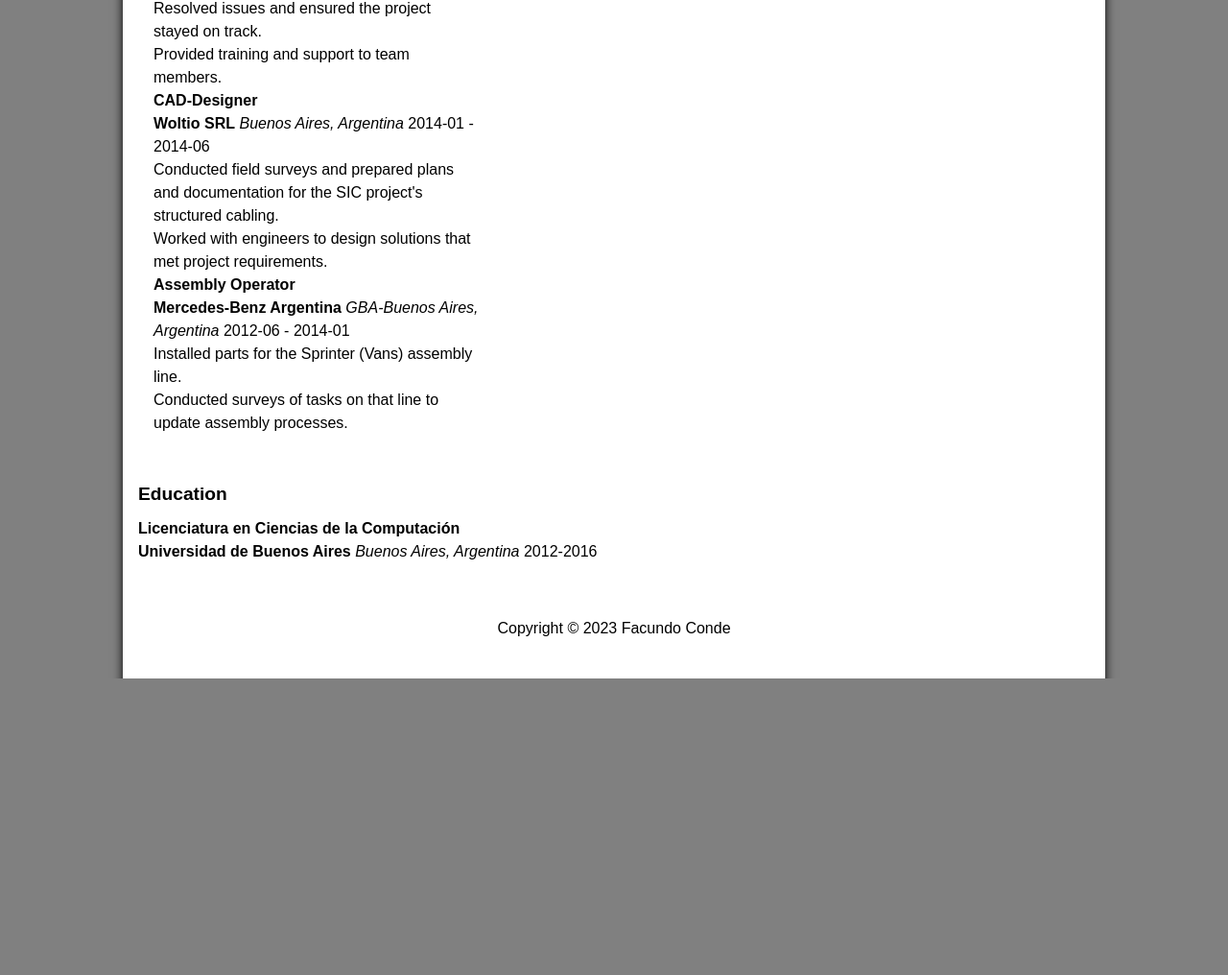
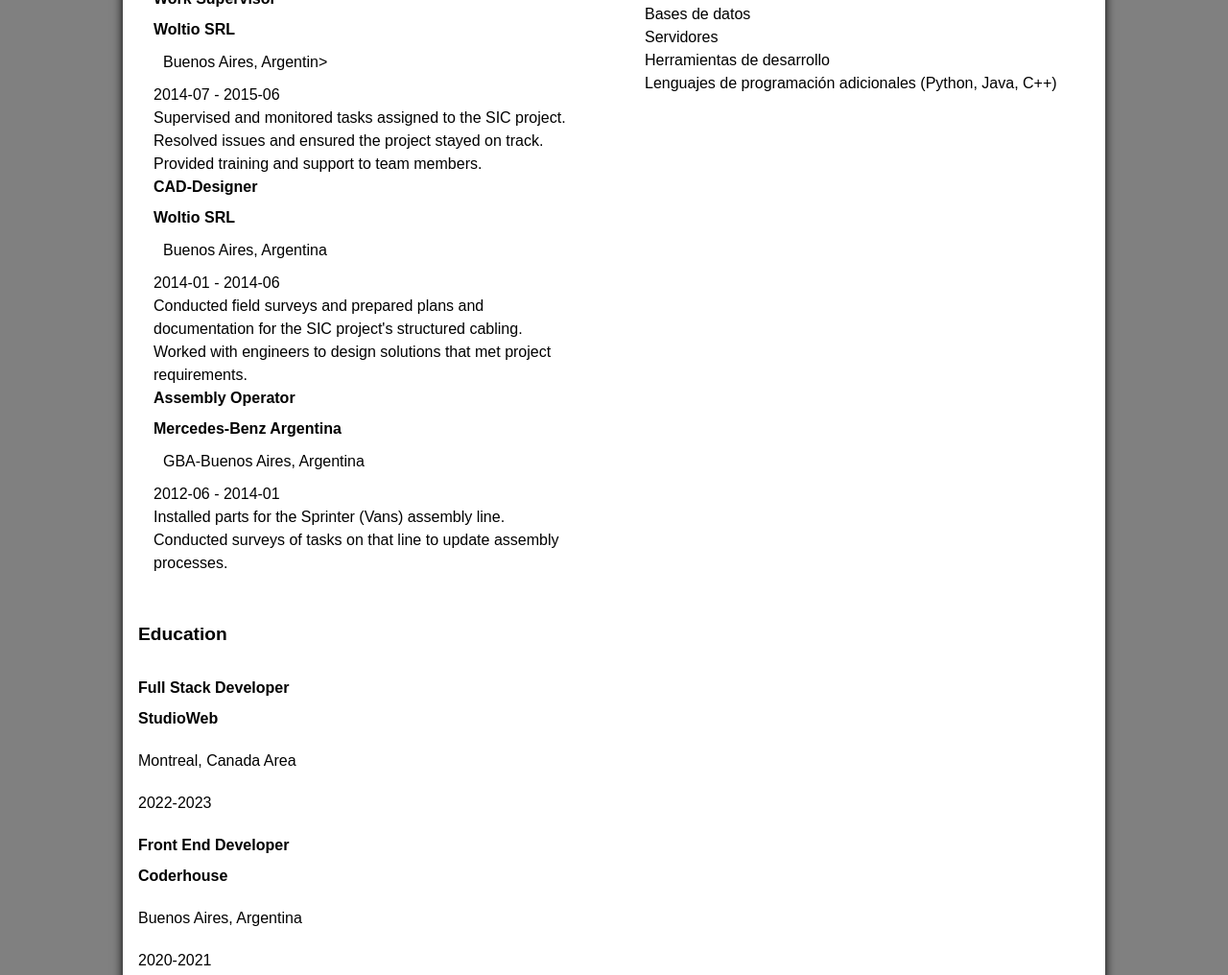
Before and after one commit to whatdfacu/CV, a plain HTML site: page index.html in a window 1280 px wide. Shown: the part 989-2005 px from the top of the page at 96% size. Before the commit the page ends 1696 px from the top, so only its background shows below. Drawn offline with Linux system fonts and the light colour scheme.

Commit message:
corrected general padding, added 25% witdh in grid columns, changed margin from language button

```diff
--- a/index.html
+++ b/index.html
@@ -57,7 +57,7 @@
           <li>
             <h4>Logistics and Materials Technician</h4>
             <strong>Alcatel-Lucent Enterprise</strong>
-            <em>Buenos Aires, Argentina</em>
+            <p>Buenos Aires, Argentina</p>
             <span>2017-10 - 2023-01</span>
             <ol>
               <li>
@@ -73,7 +73,7 @@
           <li>
             <h4>Project Manager</h4>
             <strong>Woltio SRL/Alcatel-Lucent Enterprise</strong>
-            <em>Buenos Aires, Argentina</em>
+            <p>Buenos Aires, Argentina</p>
             <span>2015-06 - 2017-09</span>
             <ol>
               <li>
@@ -93,7 +93,7 @@
           <li>
             <h4>Work Supervisor</h4>
             <strong>Woltio SRL</strong>
-            <em>Buenos Aires, Argentina</em>
+            <p>Buenos Aires, Argentin></p>
             <span>2014-07 - 2015-06</span>
             <ol>
               <li>
@@ -106,7 +106,7 @@
           <li>
             <h4>CAD-Designer</h4>
             <strong>Woltio SRL</strong>
-            <em>Buenos Aires, Argentina</em>
+            <p>Buenos Aires, Argentina</p>
             <span>2014-01 - 2014-06</span>
             <ol>
               <li>
@@ -122,7 +122,7 @@
           <li>
             <h4>Assembly Operator</h4>
             <strong>Mercedes-Benz Argentina</strong>
-            <em>GBA-Buenos Aires, Argentina</em>
+            <p>GBA-Buenos Aires, Argentina</p>
             <span>2012-06 - 2014-01</span>
             <ol>
               <li>Installed parts for the Sprinter (Vans) assembly line.</li>
@@ -181,10 +181,18 @@
       <h3>Education</h3>
       <ul>
         <li>
-          <h4>Licenciatura en Ciencias de la Computación</h4>
-          <strong>Universidad de Buenos Aires</strong>
-          <em>Buenos Aires, Argentina</em>
-          <span>2012-2016</span>
+
+
+          <h4>Full Stack Developer</h4>
+          <strong>StudioWeb</strong>
+          </p>Montreal, Canada Area</p>
+          <span>2022-2023</span>
+        </li>
+        <li>
+          <h4>Front End Developer</h4>
+          <strong>Coderhouse</strong>
+          </p>Buenos Aires, Argentina</p>
+          <span>2020-2021</span>
         </li>
       </ul>
     </section>
--- a/style.css
+++ b/style.css
@@ -1,11 +1,9 @@
 * {
-  padding-inline-start: 0px;
-  margin-block-start: 0px;
-  margin-block-end: 0px;
-  margin-inline-start: 0px;
-  margin-inline-end: 0px;
+  margin: 0;
+  padding: 0;
   list-style: none;
 }
+
 body {
   background-color: gray;
   font-family: sans-serif;
@@ -30,6 +28,17 @@ h3 {
   margin-bottom: 0.5em;
 }
 
+ h4 {
+  font-size: 1em;
+  margin-bottom: 0.5em;
+
+}
+
+p{
+  padding: 10px;
+
+}
+
 .header {
   display: flex;
   justify-content: right;
@@ -38,6 +47,7 @@ h3 {
   background-color: #333c87;
   color: #ffffff;
   padding: 2em;
+
 }
 .social-links {
   display: flex;
@@ -101,7 +111,7 @@ h3 {
   padding-bottom: 40px;
   grid-area: footer;
   text-align: center;
-  background-color: #ffffff;
+  background-color: #ffffffd1;
 
 }
 
@@ -111,11 +121,13 @@ h3 {
   padding: 16px;
   font-size: 16px;
   border: none;
+
 }
 
 .language-drop {
   position: relative;
   display: inline-block;
+  margin: 5px;
 }
 
 .language-content {
@@ -125,6 +137,7 @@ h3 {
   min-width: 160px;
   box-shadow: 0px 8px 16px 0px rgba(0, 0, 0, 0.2);
   z-index: 1;
+
 }
 
 .language-content a {
@@ -155,6 +168,7 @@ h3 {
     "experience experience skills skills"
     "education education education education"
     "footer footer footer footer";
+    grid-template-columns: 25% 25% 25% 25%;
 }
 
 @media screen and (max-width: 1080px) {
@@ -176,3 +190,7 @@ h3 {
       "footer footer footer footer";
   }
 }
+
+.education li{
+  padding-top: 20px ;
+}
```
